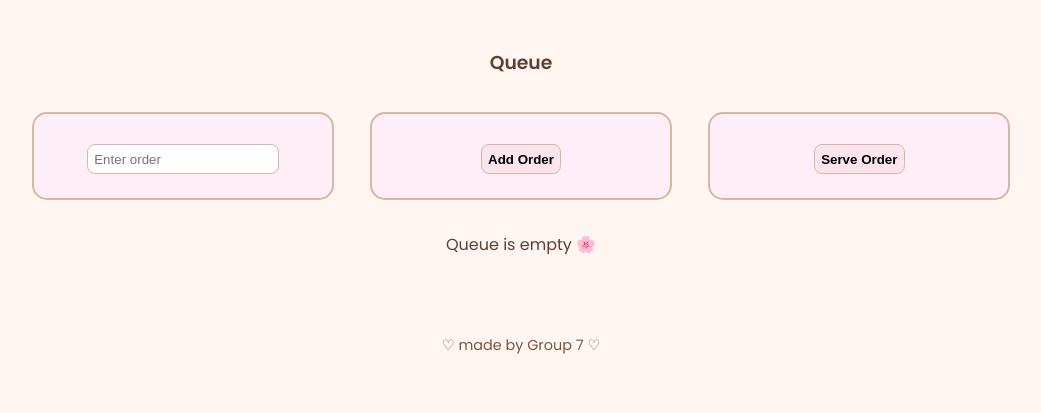
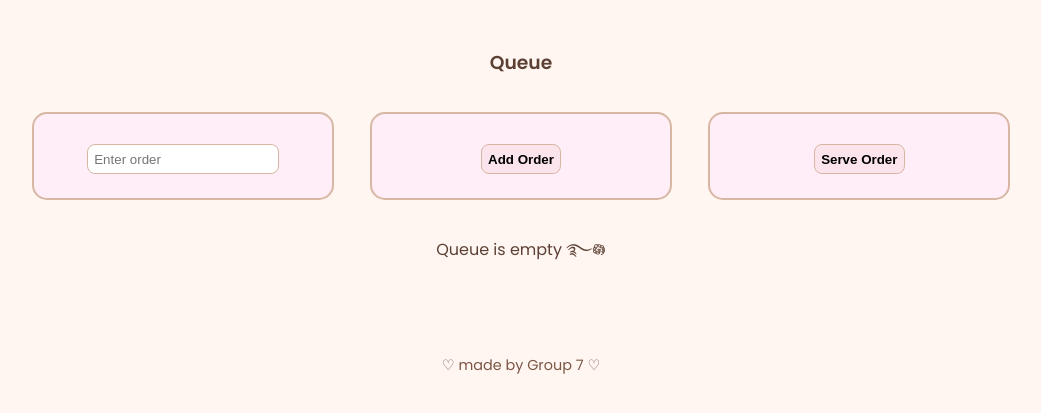
Before and after one commit to clarkentabz-art/Group7_DSA, a Flask app: page /queue in a window 1280 px wide. Shown: the part 81-494 px from the top of the page, without its empty margins (119-1160 px from the left). Run offline with Flask 3, Linux system fonts and the light colour scheme.

Commit message:
Update queue.html

```diff
--- a/templates/queue.html
+++ b/templates/queue.html
@@ -34,7 +34,7 @@
           {% endfor %}
         </div>
       {% else %}
-        <p class="empty-text">Queue is empty 🌸</p>
+        <p class="empty-text">Queue is empty ࿐𖡎</p>
       {% endif %}
     </div>
 </div>
```
